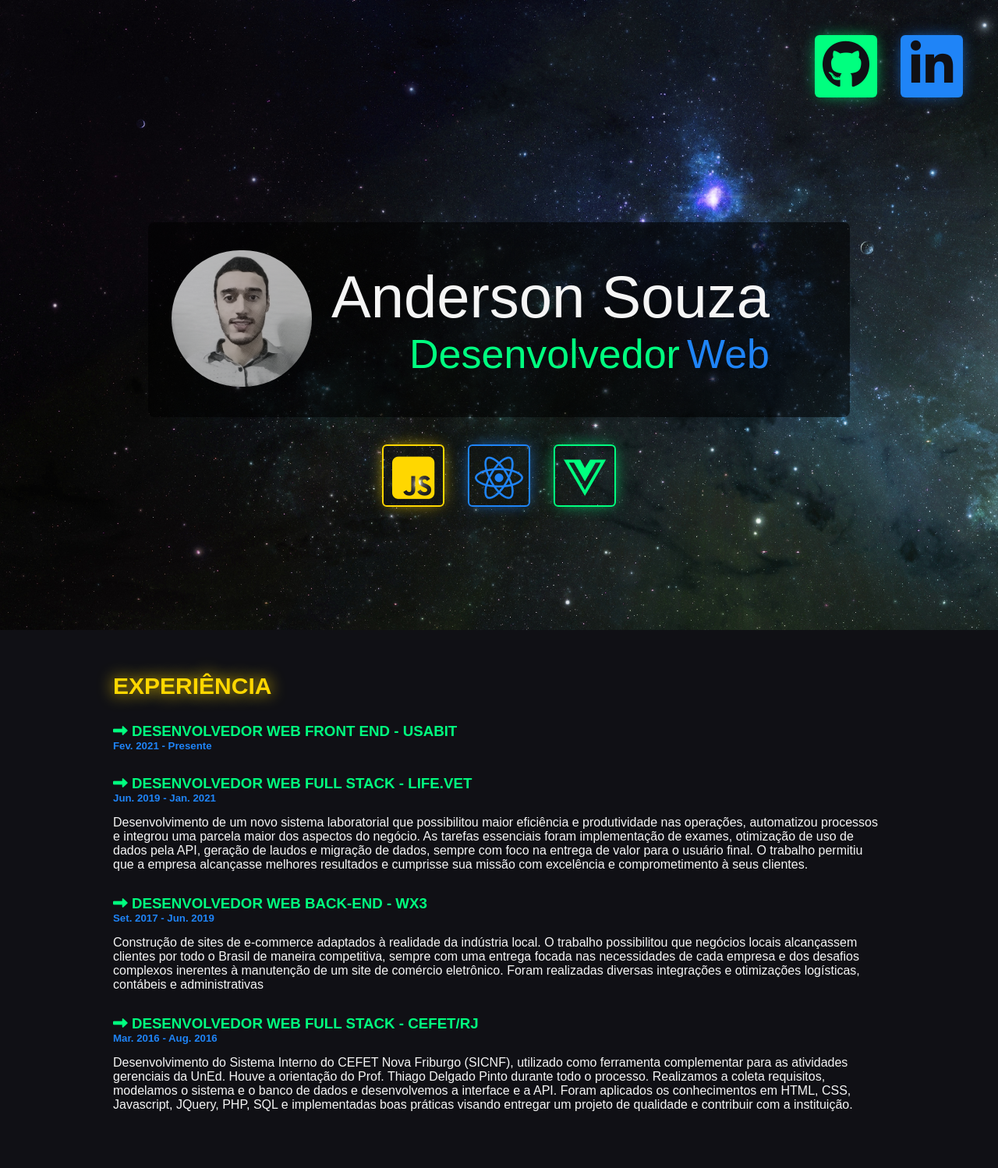
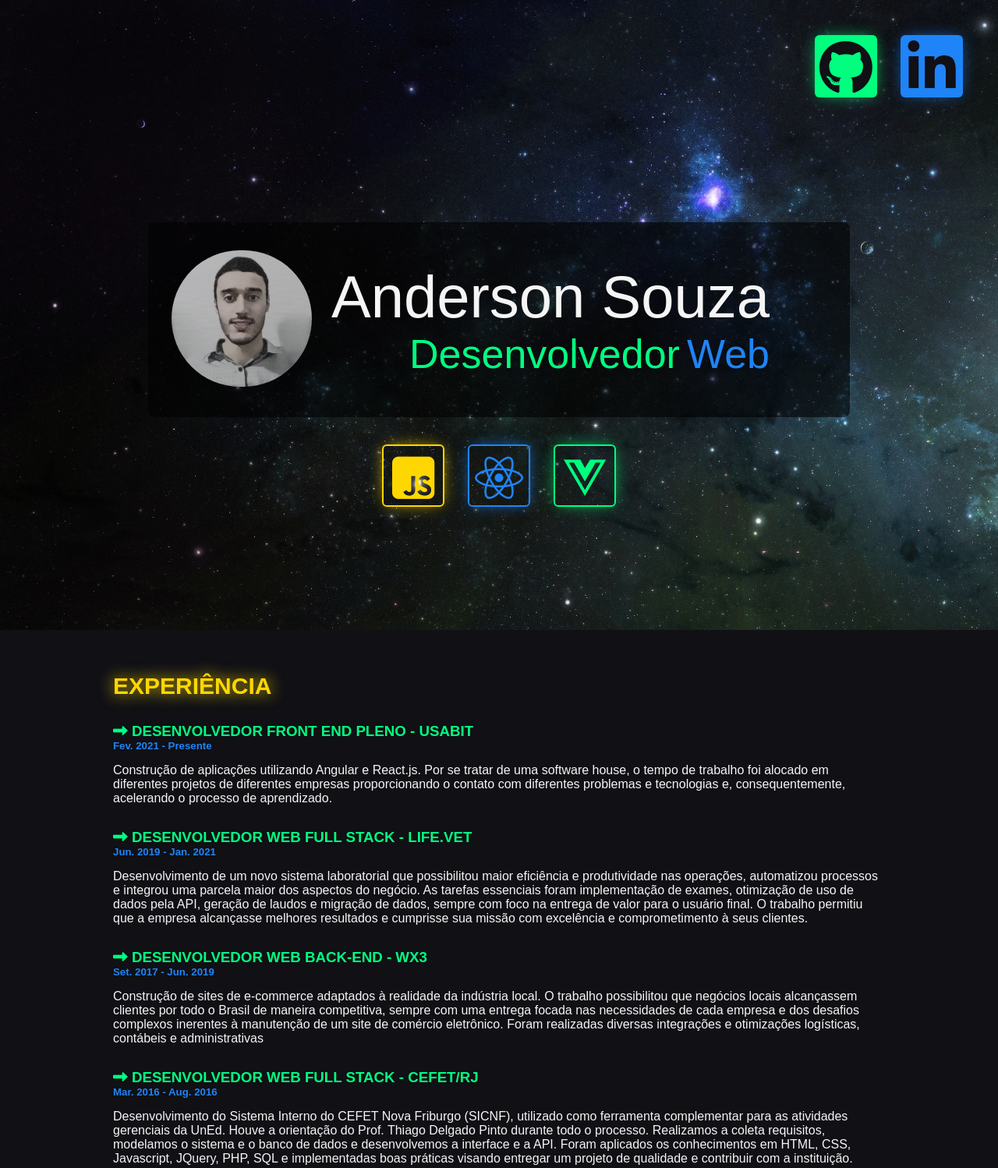
Before and after one commit to AnderSouza/andersouza.github.io, a plain HTML site: page index.html in a window 1280 px wide. Shown: the top 1498 px of the page at 78% size. Drawn offline with Linux system fonts and the light colour scheme; a web font is replaced by a local one.

Commit message:
Adding experience content.

```diff
--- a/css/styles.css
+++ b/css/styles.css
@@ -58,10 +58,11 @@ header {
     color: #101015;
     border-radius: 6px;
     margin: 15px;
-    font-size: 62px;
+    font-size: 70px;
     line-height: 80px;
     text-align: center;
     cursor: pointer;
+    padding: 4px;
 }
 
 .github {
--- a/index.html
+++ b/index.html
@@ -21,12 +21,13 @@
 
       <header>
         <div class="social-links">
-          <div class="social github magictime ">
+          <a class="social github magictime " href="https://github.com/AnderSouza" target="_blank">
             <i class="fab fa-github"></i>
-          </div>
-          <div class="social linkedin magictime ">
+          </a>
+          <a class="social linkedin magictime " href="https://www.linkedin.com/in/andersonoliveiradesouza/"
+            target="_blank">
             <i class="fab fa-linkedin-in"></i>
-          </div>
+          </a>
         </div>
       </header>
 
@@ -59,8 +60,11 @@
       <div class="wrapper">
         <h1><span>EXPERIÊNCIA</span></h1>
         <article>
-          <h3><i class="fas fa-long-arrow-alt-right"></i> DESENVOLVEDOR WEB FRONT END - USABIT</h3>
+          <h3><i class="fas fa-long-arrow-alt-right"></i> DESENVOLVEDOR FRONT END PLENO - USABIT</h3>
           <h5>Fev. 2021 - Presente</h5>
+          <p>Construção de aplicações utilizando Angular e React.js. Por se tratar de uma software house, o tempo de
+            trabalho foi alocado em diferentes projetos de diferentes empresas proporcionando o contato com diferentes
+            problemas e tecnologias e, consequentemente, acelerando o processo de aprendizado.</p>
         </article>
 
         <article>
@@ -145,17 +149,6 @@
             ), redes de computadores, servidores linux, metodologias de desenvolvimento etc.
           </p>
         </article>
-
-        <br />
-        <br />
-        <!-- TEMPORARY CODE -->
-        <div style="display: flex;">
-          <a href="tmp/site-01/" class="tmp-link">SITE 01</a>
-          <a href="tmp/site-02/" class="tmp-link">SITE 02</a>
-          <a href="tmp/site-03/" class="tmp-link">SITE 03</a>
-          <a href="tmp/site-04/" class="tmp-link">SITE 04</a>
-        </div>
-        <!-- TEMPORARY CODE -->
       </div>
     </section>
   </main>
```
Also changed, not shown: img/drake.jpg (deleted).
